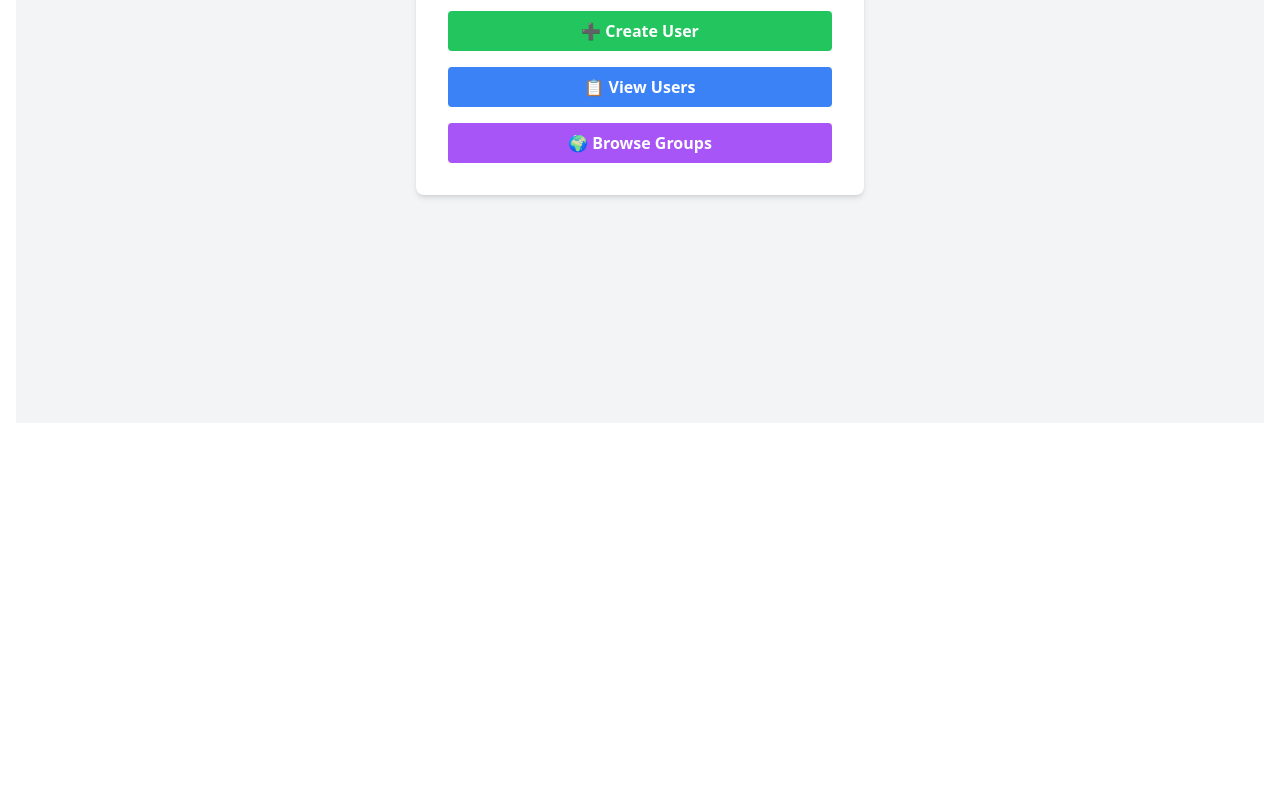
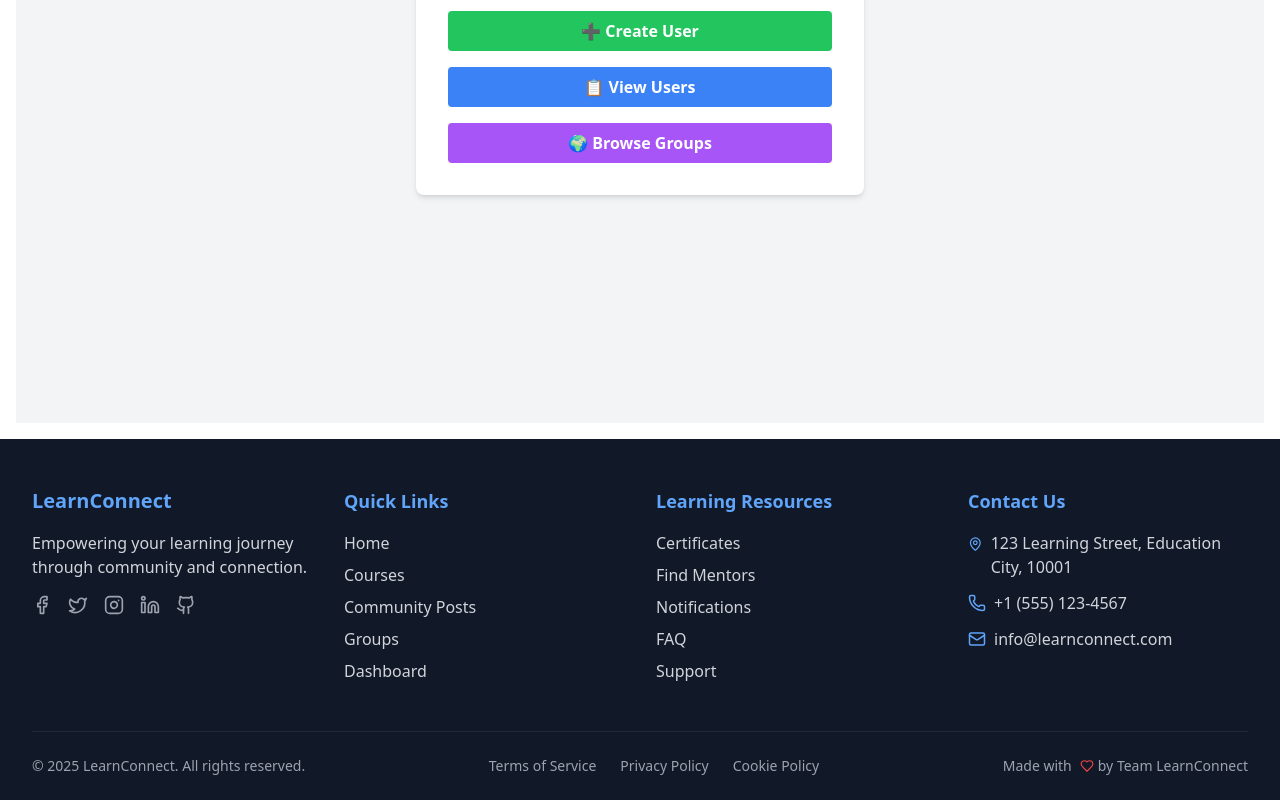
Before and after one commit to Pasindu457825/PAF_Prj, a React (Create React App) app in the folder frontend/frontend/: page / in a window 1280 px wide. Shown: the part 457-1257 px from the top of the page. Before the commit the page ends 896 px from the top, so only its background shows below. Built offline with nearby package versions, Linux system fonts and the light colour scheme.

Commit message:
add footer

```diff
--- a/frontend/frontend/src/App.js
+++ b/frontend/frontend/src/App.js
@@ -2,6 +2,7 @@ import React from "react";
 import { Routes, BrowserRouter, Route, Link } from "react-router-dom";
 import Home from "./pages/Home";
 import { AuthProvider } from "./context/AuthContext"; // Import the correct export
+
 
 //user
 import CreateUser from "./pages/pasindu/CreateUser";
@@ -44,7 +45,8 @@ import CourseView from "./components/pamaa/Course/CourseView";
 import CertificateDownload from "./components/pamaa/Certificate/CertificateDownload";
 import CertificatesList from "./components/pamaa/Certificate/CertificatesList";
 import Dashboard from "./components/pamaa/Dashboard/Dashboard";
-import LearningLayout from "./components/pamaa/LearningLayout"; // import this
+import LearningLayout from "./components/pamaa/LearningLayout";
+import  Footer  from "./components/pamaa/Footer";
 
 function App() {
   return (
@@ -101,6 +103,7 @@ function App() {
             />
           </Route>
         </Routes>
+        <Footer/>
       </BrowserRouter>
     </AuthProvider>
   );
--- /dev/null
+++ b/frontend/frontend/src/components/pamaa/Footer.js
@@ -0,0 +1,140 @@
+import React from 'react';
+import { Link } from 'react-router-dom';
+import {
+  Heart,
+  Mail,
+  Phone,
+  MapPin,
+  Facebook,
+  Twitter,
+  Instagram,
+  Linkedin,
+  Github, // ✅ Corrected here
+} from 'lucide-react';
+
+const Footer = () => {
+  const currentYear = new Date().getFullYear();
+
+  return (
+    <footer className="bg-gray-900 text-white">
+      <div className="max-w-7xl mx-auto px-4 sm:px-6 lg:px-8">
+        <div className="py-12 grid grid-cols-1 md:grid-cols-2 lg:grid-cols-4 gap-8">
+          {/* Company Info */}
+          <div>
+            <h3 className="text-xl font-bold mb-4 text-blue-400">LearnConnect</h3>
+            <p className="text-gray-300 mb-4">
+              Empowering your learning journey through community and connection.
+            </p>
+            <div className="flex space-x-4">
+              <a href="https://facebook.com" className="text-gray-400 hover:text-blue-400 transition-colors">
+                <Facebook size={20} />
+              </a>
+              <a href="https://twitter.com" className="text-gray-400 hover:text-blue-400 transition-colors">
+                <Twitter size={20} />
+              </a>
+              <a href="https://instagram.com" className="text-gray-400 hover:text-blue-400 transition-colors">
+                <Instagram size={20} />
+              </a>
+              <a href="https://linkedin.com" className="text-gray-400 hover:text-blue-400 transition-colors">
+                <Linkedin size={20} />
+              </a>
+              <a href="https://github.com" className="text-gray-400 hover:text-blue-400 transition-colors">
+                <Github size={20} /> {/* ✅ Corrected usage */}
+              </a>
+            </div>
+          </div>
+
+          {/* Quick Links */}
+          <div>
+            <h3 className="text-lg font-semibold mb-4 text-blue-400">Quick Links</h3>
+            <ul className="space-y-2">
+              <li>
+                <Link to="/" className="text-gray-300 hover:text-blue-400 transition-colors">Home</Link>
+              </li>
+              <li>
+                <Link to="/courses" className="text-gray-300 hover:text-blue-400 transition-colors">Courses</Link>
+              </li>
+              <li>
+                <Link to="/posts" className="text-gray-300 hover:text-blue-400 transition-colors">Community Posts</Link>
+              </li>
+              <li>
+                <Link to="/groups/view" className="text-gray-300 hover:text-blue-400 transition-colors">Groups</Link>
+              </li>
+              <li>
+                <Link to="/dashboard" className="text-gray-300 hover:text-blue-400 transition-colors">Dashboard</Link>
+              </li>
+            </ul>
+          </div>
+
+          {/* Learning Resources */}
+          <div>
+            <h3 className="text-lg font-semibold mb-4 text-blue-400">Learning Resources</h3>
+            <ul className="space-y-2">
+              <li>
+                <Link to="/certificates" className="text-gray-300 hover:text-blue-400 transition-colors">Certificates</Link>
+              </li>
+              <li>
+                <Link to="/allUsers" className="text-gray-300 hover:text-blue-400 transition-colors">Find Mentors</Link>
+              </li>
+              <li>
+                <Link to="/notificationsPage" className="text-gray-300 hover:text-blue-400 transition-colors">Notifications</Link>
+              </li>
+              <li>
+                <a href="#faq" className="text-gray-300 hover:text-blue-400 transition-colors">FAQ</a>
+              </li>
+              <li>
+                <a href="#support" className="text-gray-300 hover:text-blue-400 transition-colors">Support</a>
+              </li>
+            </ul>
+          </div>
+
+          {/* Contact Info */}
+          <div>
+            <h3 className="text-lg font-semibold mb-4 text-blue-400">Contact Us</h3>
+            <ul className="space-y-3">
+              <li className="flex items-start">
+                <MapPin size={18} className="text-blue-400 mr-2 mt-1" />
+                <span className="text-gray-300">123 Learning Street, Education City, 10001</span>
+              </li>
+              <li className="flex items-center">
+                <Phone size={18} className="text-blue-400 mr-2" />
+                <span className="text-gray-300">+1 (555) 123-4567</span>
+              </li>
+              <li className="flex items-center">
+                <Mail size={18} className="text-blue-400 mr-2" />
+                <span className="text-gray-300">info@learnconnect.com</span>
+              </li>
+            </ul>
+          </div>
+        </div>
+
+        {/* Bottom Bar */}
+        <div className="border-t border-gray-800 py-6">
+          <div className="flex flex-col md:flex-row justify-between items-center">
+            <p className="text-gray-400 text-sm">
+              © {currentYear} LearnConnect. All rights reserved.
+            </p>
+            <div className="mt-4 md:mt-0 flex space-x-6">
+              <Link to="/terms" className="text-gray-400 hover:text-blue-400 text-sm transition-colors">
+                Terms of Service
+              </Link>
+              <Link to="/privacy" className="text-gray-400 hover:text-blue-400 text-sm transition-colors">
+                Privacy Policy
+              </Link>
+              <Link to="/cookies" className="text-gray-400 hover:text-blue-400 text-sm transition-colors">
+                Cookie Policy
+              </Link>
+            </div>
+            <div className="mt-4 md:mt-0 text-gray-400 text-sm flex items-center">
+              <span className="mr-1">Made with</span>
+              <Heart size={14} className="text-red-500 mx-1" />
+              <span>by Team LearnConnect</span>
+            </div>
+          </div>
+        </div>
+      </div>
+    </footer>
+  );
+};
+
+export default Footer;
```
